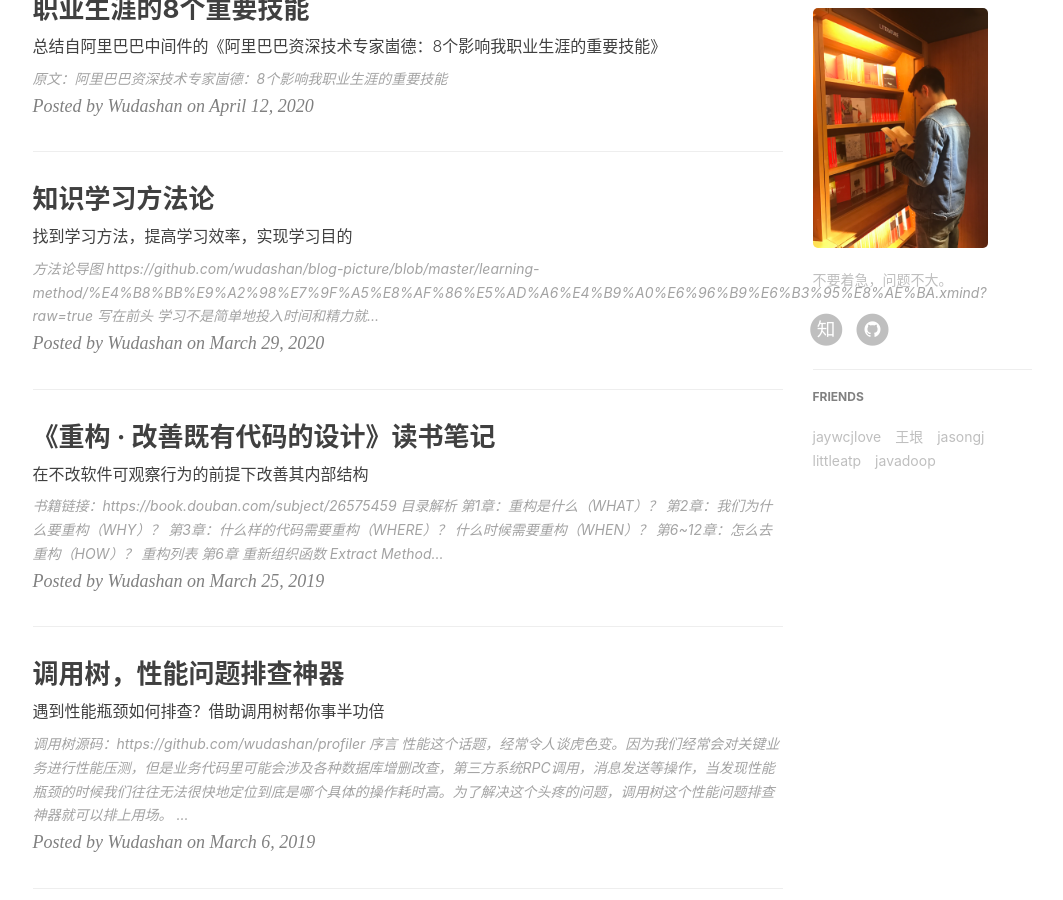
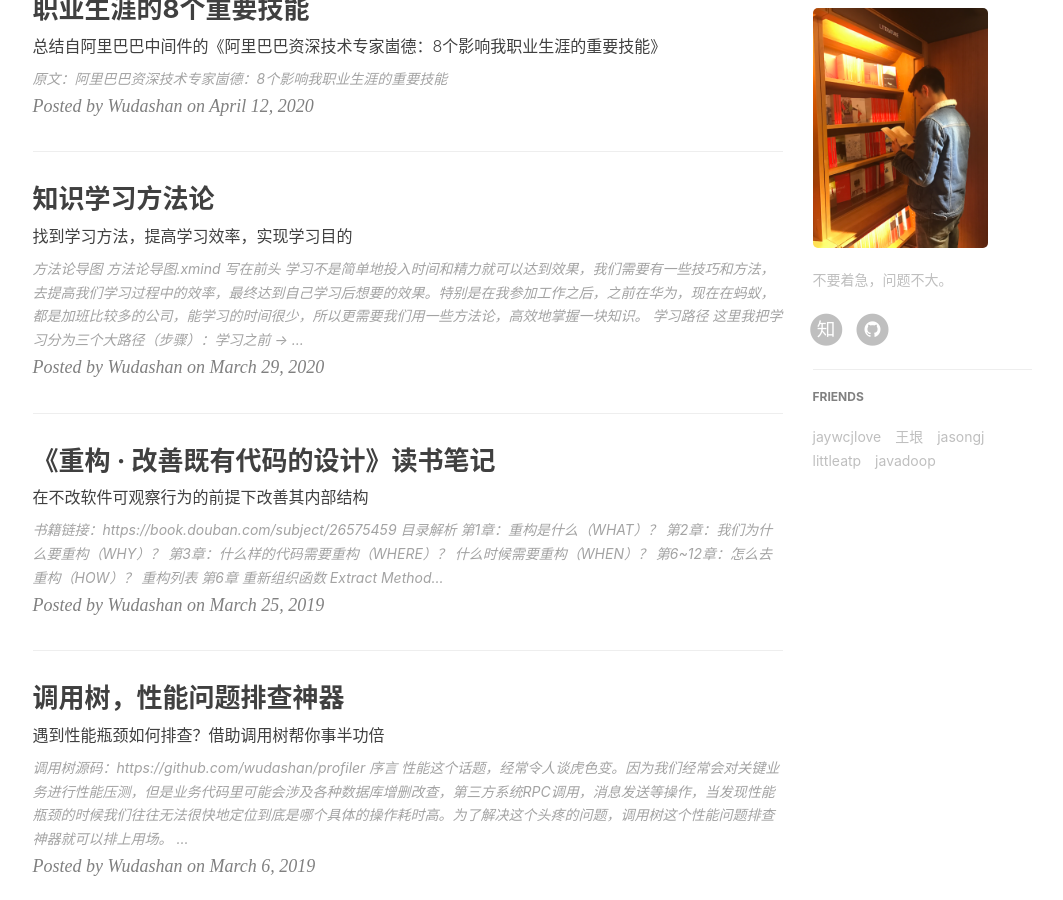
Before and after one commit to wudashan/wudashan.github.io, a Jekyll site: the page built from index.html, in a window 1280 px wide and 900 px high, scrolled down 737 px. Shown: the whole window, without its empty margins (135-1198 px from the left). Built offline with Jekyll 4.4.1, drawn with Linux system fonts in a browser that asks for light colours; nearby versions of some CDN libraries; the list of posts is cut into pages by our own code; comment, search, counter and statistics services are not loaded.

Commit message:
no message

```diff
--- a/_posts/2020-03-29-Learning-Method.markdown
+++ b/_posts/2020-03-29-Learning-Method.markdown
@@ -15,7 +15,7 @@ tags:
 
 ![](https://raw.githubusercontent.com/wudashan/blog-picture/master/learning-method/%E7%9F%A5%E8%AF%86%E5%AD%A6%E4%B9%A0%E6%96%B9%E6%B3%95%E8%AE%BA.png)
 
-[https://github.com/wudashan/blog-picture/blob/master/learning-method/%E4%B8%BB%E9%A2%98%E7%9F%A5%E8%AF%86%E5%AD%A6%E4%B9%A0%E6%96%B9%E6%B3%95%E8%AE%BA.xmind?raw=true](https://github.com/wudashan/blog-picture/blob/master/learning-method/%E4%B8%BB%E9%A2%98%E7%9F%A5%E8%AF%86%E5%AD%A6%E4%B9%A0%E6%96%B9%E6%B3%95%E8%AE%BA.xmind?raw=true)
+[方法论导图.xmind](https://github.com/wudashan/blog-picture/blob/master/learning-method/%E4%B8%BB%E9%A2%98%E7%9F%A5%E8%AF%86%E5%AD%A6%E4%B9%A0%E6%96%B9%E6%B3%95%E8%AE%BA.xmind?raw=true)
 
 # 写在前头
 
```
